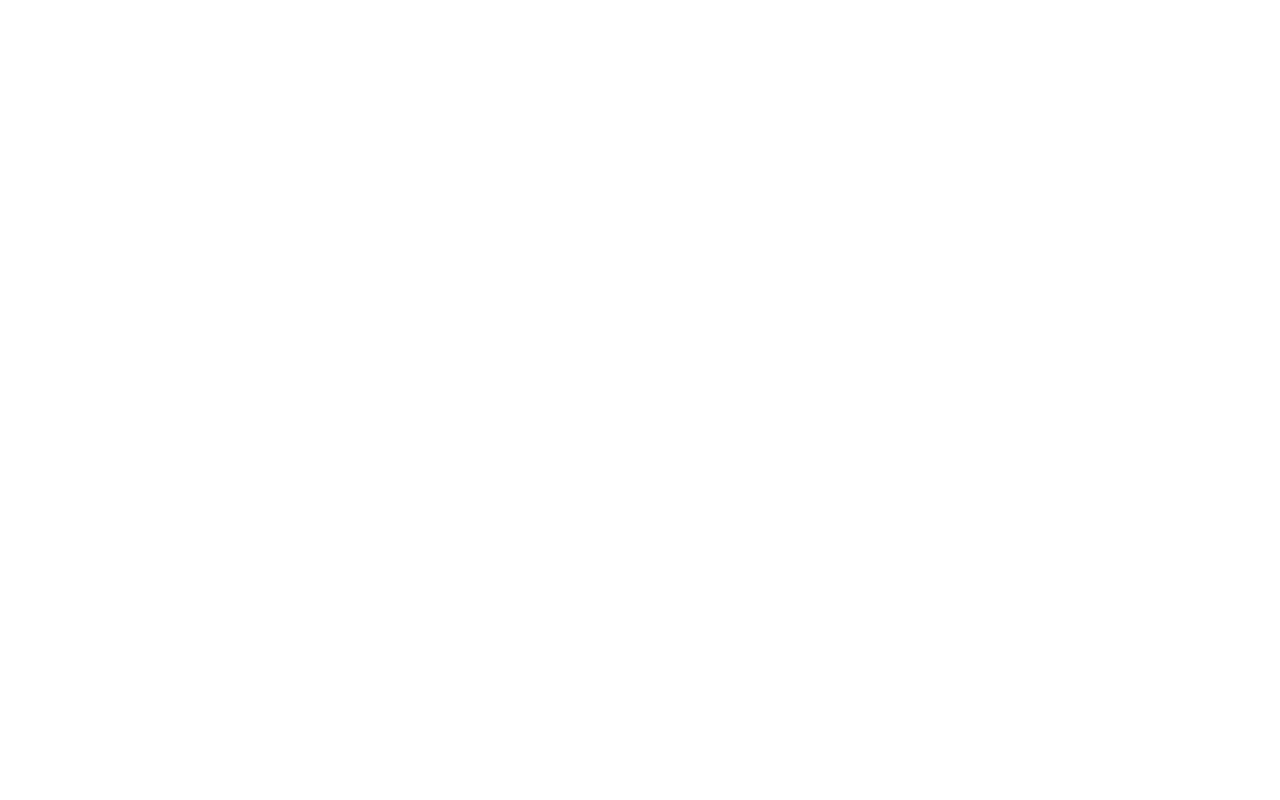
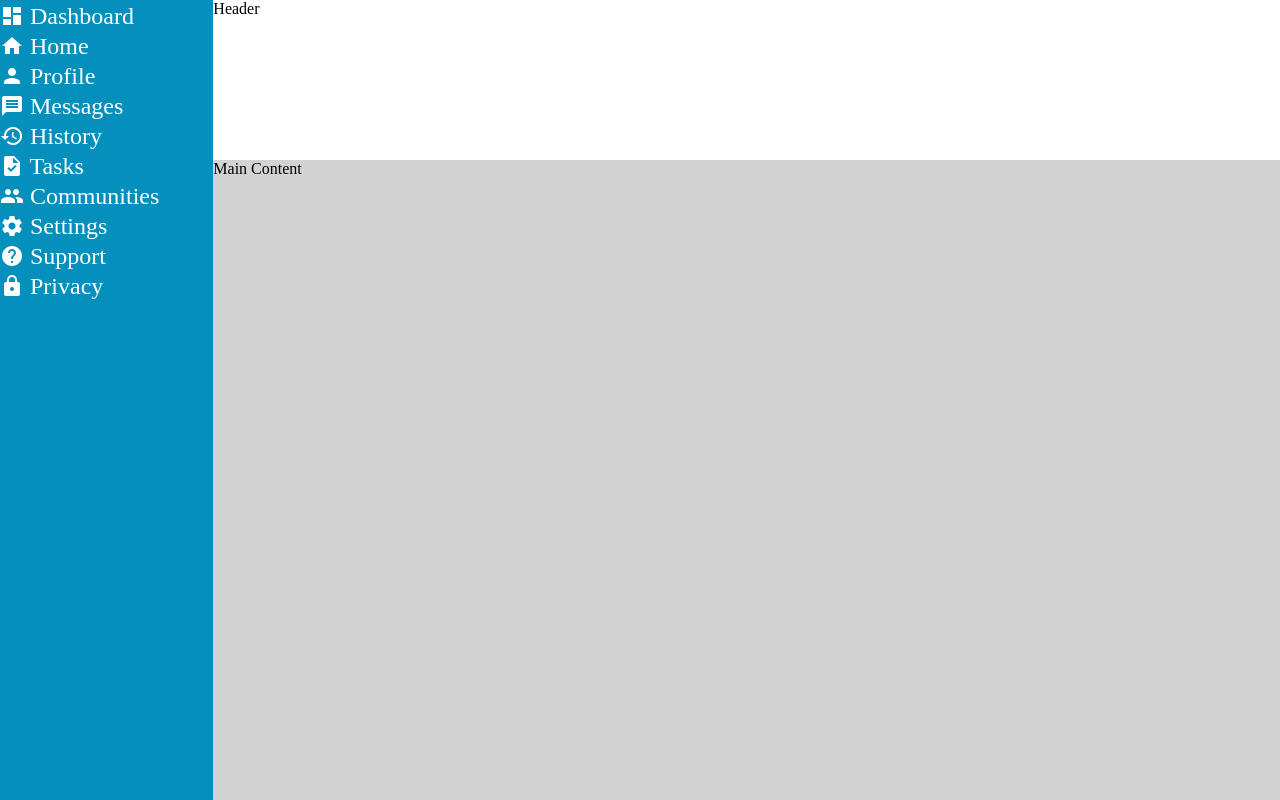
Before and after one commit to samiam120/Admin-Dashboard, a plain HTML site: page index.html in a window 1280 px wide. Drawn offline with Linux system fonts and the light colour scheme.

Commit message:
added icons to sidebar

```diff
--- a/index.html
+++ b/index.html
@@ -1,6 +1,11 @@
 <!DOCTYPE html>
 <html lang="en">
   <head>
+    <link
+      rel="stylesheet"
+      href="https://fonts.googleapis.com/icon?family=Material+Icons"
+    />
+
     <link rel="stylesheet" href="styles.css" />
     <meta charset="UTF-8" />
     <meta name="viewport" content="width=device-width, initial-scale=1.0" />
@@ -8,13 +13,59 @@
   </head>
   <body>
     <div class="container">
-      <div class="header"></div>
-      <div class="sidebar"></div>
-      <div class="main-content"></div>
+      <div class="header">Header</div>
+      <div class="sidebar">
+        <ul>
+          <div class="sidebar-item logo">
+            <li class="Dashboard">
+              <i class="material-icons">dashboard</i>
+              Dashboard
+            </li>
+          </div>
+
+          <div class="sidebar-item navigation">
+            <li>
+              <i class="material-icons">home</i>
+              Home
+            </li>
+            <li>
+              <i class="material-icons">person</i>
+              Profile
+            </li>
+            <li class="messages">
+              <i class="material-icons">message</i>
+              Messages
+            </li>
+            <li class="History">
+              <i class="material-icons">history</i>
+              History
+            </li>
+            <li class="Tasks">
+              <i class="material-icons">task</i>
+              Tasks
+            </li>
+            <li class="Communities">
+              <i class="material-icons">group</i>
+              Communities
+            </li>
+          </div>
+          <div class="sidebar-item information">
+            <li class="settings">
+              <i class="material-icons">settings</i>
+              Settings
+            </li>
+            <li class="support">
+              <i class="material-icons">help</i>
+              Support
+            </li>
+            <li class="privacy">
+              <i class="material-icons">lock</i>
+              Privacy
+            </li>
+          </div>
+        </ul>
+      </div>
+      <div class="main-content">Main Content</div>
     </div>
-
-    <!--
-
-    -->
   </body>
 </html>
--- a/styles.css
+++ b/styles.css
@@ -0,0 +1,41 @@
+* {
+  margin: 0;
+  padding: 0;
+  box-sizing: border-box;
+}
+html,
+body {
+  height: 100vh;
+}
+
+.container {
+  height: 100%;
+  display: grid;
+  grid-template-columns: minmax(163px, 1fr) 5fr;
+  grid-template-rows: 1fr 4fr;
+}
+
+.sidebar {
+  background-color: rgb(4, 143, 189);
+  grid-row: 1 / 3;
+}
+
+.material-icons{
+    position: relative;
+    top: 4px;
+}
+
+.sidebar li {
+  list-style: none;
+  font-size: 24px;
+  color: white;
+}
+
+.header {
+  background-color: white;
+  grid-column: 2 / 3;
+}
+
+.main-content {
+  background-color: lightgray;
+}
```
